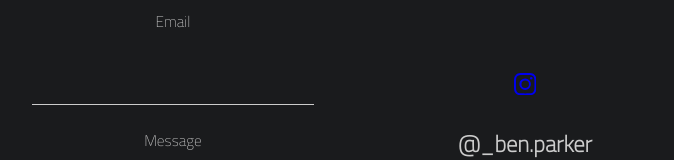
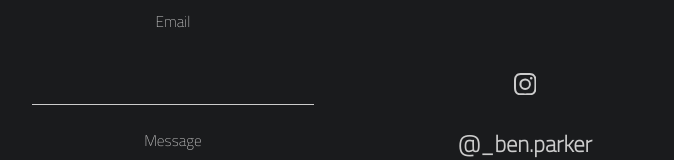
Before and after one commit to Jay3162/BenPortfolio, a React (Create React App) app: page / in a window 1280 px wide. Shown: the part 6035-6195 px from the top of the page, without its empty margins (291-965 px from the left). Built offline with nearby package versions, Linux system fonts and the light colour scheme.

Commit message:
fixed positioning issues

```diff
--- a/src/pages/design 1/d1-components/contact.js
+++ b/src/pages/design 1/d1-components/contact.js
@@ -114,7 +114,9 @@ export default function Contact({isLight}) {
                 <div className={style["social-wrapper"]}>
 
                     <h3><a
-                    href="https://www.instagram.com/_ben.parker/?igshid=YmMyMTA2M2Y%3D"><BsInstagram/></a></h3>
+                    href="https://www.instagram.com/_ben.parker/?igshid=YmMyMTA2M2Y%3D"
+                    className={style["insta-link"]}
+                    ><BsInstagram/></a></h3>
                     <h3>@_ben.parker</h3>
                     <h3></h3>
                     <h3><HiOutlineMail/></h3>
--- a/src/pages/design 1/d1-components/contact.module.css
+++ b/src/pages/design 1/d1-components/contact.module.css
@@ -119,6 +119,7 @@
 
 .social-wrapper a {
     text-decoration: none;
+    color: #ccc;
 }
 
 @keyframes fadein {
@@ -167,6 +168,7 @@
 
     .container h2 {
         font-size: 4vw;
+        display: none;
     }
 
     .wrapper {
@@ -180,13 +182,17 @@
         text-decoration: #ccc;
     }
 
+    .insta-link {
+        text-decoration: none;
+    }
+
     .form {
         display: flex;
         flex-direction: column;
         justify-content: center;
         align-items: center;
         gap: 3vh;
-    }
+     }
 
     .form label {
         font-size: 3vw;
--- a/src/pages/design 1/d1-components/project/project.module.css
+++ b/src/pages/design 1/d1-components/project/project.module.css
@@ -197,7 +197,7 @@
         display: flex;
         flex-direction: column;
         align-items: center;
-        justify-content: center;
+        justify-content: space-between;
     }
 
     .audio-wrapper {
@@ -241,6 +241,11 @@
         padding: 2vh 2vw;
         border-radius: 10px;
         font-weight: 700;
+        font-size: 2.5vw;
+    }
+
+    .proj-btn:focus {
+        color:#1DB954 !important;
     }
 
 
--- a/src/pages/design 1/d1-components/services/services.module.css
+++ b/src/pages/design 1/d1-components/services/services.module.css
@@ -49,20 +49,24 @@ h2 {
     }
     .inner-wrapper {
         display: flex;
-        /* flex-direction: column; */
-        justify-content: space-between;
+        flex-direction: column;
+        justify-content: center;
         width: 60vw;
     }
 
     h1 {
+        font-size: 5vw;
+    }
+
+    h2 {
         font-size: 4vw;
     }
 
-    h2 {
-        font-size: 3vw;
+    .tab {
+        height: 15vh;
     }
 
-    .tab {
-        height: 29vh;
+    .tab p {
+        font-size: 9vw;
     }
 }
```
